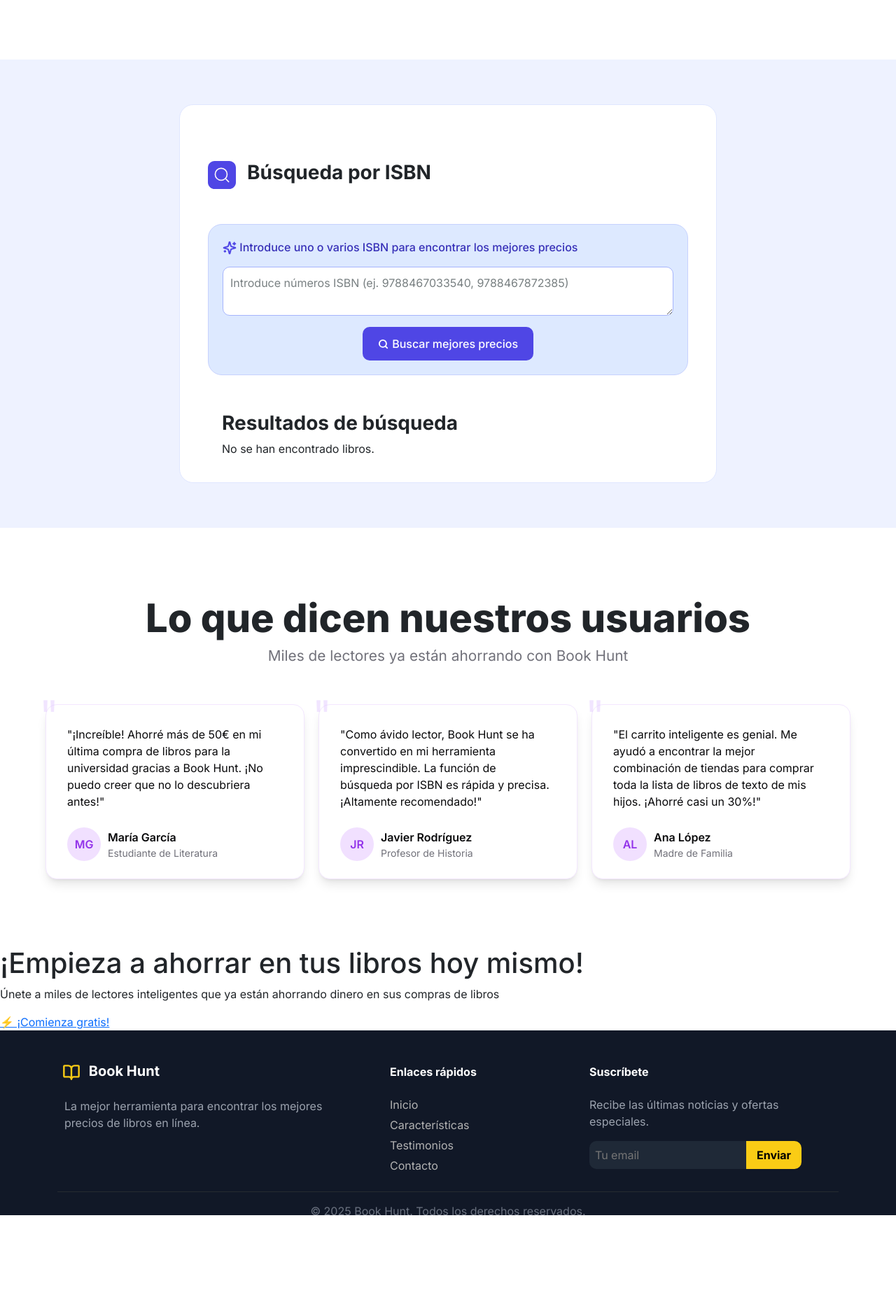
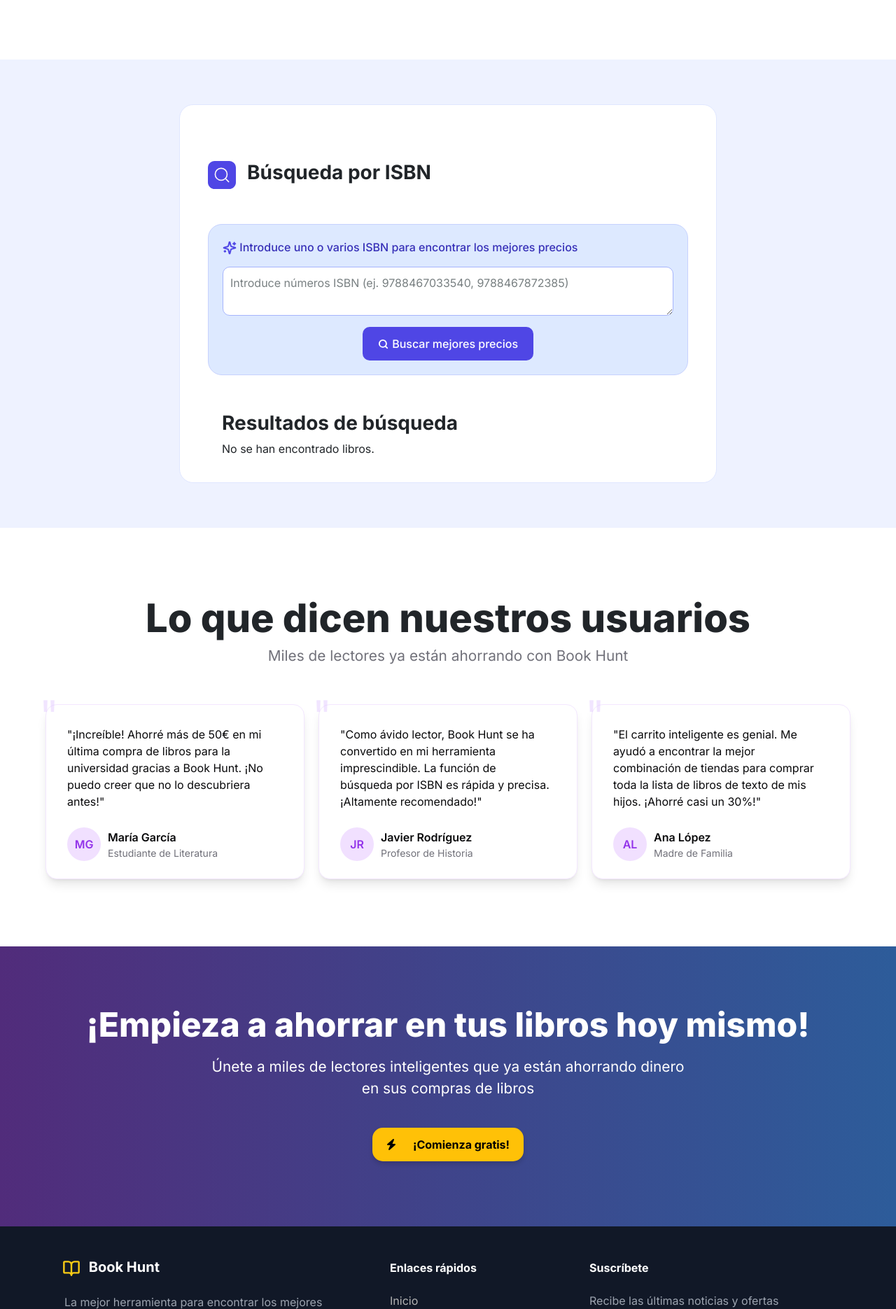
Before and after one commit to UFV-INGINF/BookHunt, a Flask app: page / in a window 1280 px wide. Shown: the part 1240-3110 px from the top of the page at 70% size. Before the commit the page ends 2976 px from the top, so only its background shows below. Run offline with Flask 3, Linux system fonts and the light colour scheme; some libraries are stand-ins or nearby versions.

Commit message:
Empieza a ahorrar

```diff
--- a/app/static/css/styles.css
+++ b/app/static/css/styles.css
@@ -68,7 +68,7 @@ html {
 	overflow: hidden;
 	padding-left: 25px;
 	padding-right: 25px;
-	background: #FACC15;
+	background: #FFC107;
 	border-radius: 50px;
 }
 
@@ -142,26 +142,28 @@ html {
 }
 
 .header-button {
-	overflow-x: visible;
+	overflow: visible;
 	display: flex;
 	flex-direction: row;
 	align-items: center;
 	padding: 20px;
 	font-family: 'Inter', 'Poppins', sans-serif;
-	font-size: 1em;
-	font-weight: 500;
+	color: black;
+	font-weight: bold;
 	width: 263px;
 	height: 48px;
-	background-color: #facd15;
+	background-color: #FFC107;
 	border-color: transparent;
 	border-radius: 15px;
 	transition: 0.5s all;
 	user-select: none;
 	cursor: pointer;
+	margin: 10px;
 }
 
 .header-button:hover {
-	background-color: #eab308;
+	background-color: #E6A800;
+	transform: scale(1.05);
 }
 
 
@@ -559,6 +561,53 @@ html {
 	color: #71717A;
 }
 
+.hero {
+	background: linear-gradient(90deg, #512C7B, #2D5C9A); /* Fondo degradado */
+	padding: 60px 20px;
+	text-align: center;
+	position: relative;
+	position: relative;
+	display: flex;
+	flex-direction: column;
+	align-items: center;
+	justify-content: center;
+	height: 400px;
+}
+
+.hero h1 {
+	font-size: 3em;
+	font-weight: 800;
+	margin-bottom: 15px;
+	color: white;
+}
+
+.hero p {
+	color: white;
+	font-size: 1.3em;
+	font-weight: 400;
+}
+
+.hero .cta-button {
+	display: inline-flex;
+	align-items: center;
+	gap: 8px;
+	background: #FFC107; /* Amarillo vibrante */
+	color: black;
+	font-weight: bold;
+	padding: 12px 20px;
+	border-radius: 15px;
+	box-shadow: 0px 4px 6px rgba(0, 0, 0, 0.15);
+	transition: 0.3s;
+	margin: 10px;
+	margin-top: 25px;
+	cursor: pointer;
+}
+
+.hero .cta-button:hover {
+	background: #E6A800;
+	transform: scale(1.05);
+}
+
 .footer {
 	height: 33vh;
 	width: 100vw;
@@ -600,7 +649,7 @@ html {
 	margin-bottom: 5px;
 }
 .footer-links a:hover {
-	color: #facc15;
+	color: #E6A800;
 }
 
 .footer-subscribe {
@@ -621,7 +670,7 @@ html {
 	outline: none;
 }
 .footer-subscribe button {
-	background-color: #facc15;
+	background-color: #FFC107;
 	color: black;
 	font-family: 'Inter', 'Poppins', sans-serif;
 	font-size: 1em;
@@ -632,7 +681,7 @@ html {
 	border-radius: 0px 10px 10px 0px;
 }
 .footer-subscribe button:hover {
-	background-color: #eab308;
+	background-color: #E6A800;
 }
 .footer-bottom {
 	border-top: 1px solid #262b31;
--- a/app/templates/index.html
+++ b/app/templates/index.html
@@ -78,29 +78,8 @@
                     "
                 >
                     <div class="header-button">
-                        <svg
-                            width="16"
-                            height="16"
-                            viewBox="0 0 16 16"
-                            fill="none"
-                            xmlns="http://www.w3.org/2000/svg"
-                        >
-                            <g clip-path="url(#clip0_2_25)">
-                                <path
-                                    d="M2.66668 9.33334C2.54053 9.33377 2.41684 9.2984 2.30998 9.23133C2.20313 9.16426 2.1175 9.06824 2.06305 8.95445C2.00859 8.84065 1.98754 8.71373 2.00235 8.58845C2.01715 8.46316 2.0672 8.34465 2.14668 8.24667L8.74668 1.44667C8.79619 1.38953 8.86365 1.35091 8.938 1.33716C9.01235 1.32341 9.08917 1.33535 9.15584 1.37101C9.22251 1.40667 9.27507 1.46394 9.30491 1.53341C9.33474 1.60289 9.34007 1.68044 9.32002 1.75334L8.04002 5.76667C8.00227 5.86769 7.9896 5.97635 8.00308 6.08334C8.01656 6.19034 8.05579 6.29246 8.11741 6.38096C8.17903 6.46946 8.2612 6.54168 8.35687 6.59145C8.45253 6.64121 8.55885 6.66702 8.66668 6.66667H13.3333C13.4595 6.66624 13.5832 6.70162 13.69 6.76869C13.7969 6.83576 13.8825 6.93177 13.937 7.04557C13.9914 7.15937 14.0125 7.28628 13.9977 7.41157C13.9829 7.53685 13.9328 7.65537 13.8533 7.75334L7.25335 14.5533C7.20384 14.6105 7.13638 14.6491 7.06203 14.6629C6.98768 14.6766 6.91087 14.6647 6.8442 14.629C6.77752 14.5933 6.72496 14.5361 6.69513 14.4666C6.66529 14.3971 6.65996 14.3196 6.68002 14.2467L7.96002 10.2333C7.99776 10.1323 8.01043 10.0237 7.99695 9.91667C7.98347 9.80968 7.94424 9.70755 7.88262 9.61906C7.821 9.53056 7.73883 9.45833 7.64317 9.40857C7.5475 9.3588 7.44119 9.33299 7.33335 9.33334H2.66668Z"
-                                    stroke="black"
-                                    stroke-width="2"
-                                    stroke-linecap="round"
-                                    stroke-linejoin="round"
-                                />
-                            </g>
-                            <defs>
-                                <clipPath id="clip0_2_25">
-                                    <rect width="16" height="16" fill="white" />
-                                </clipPath>
-                            </defs>
-                        </svg>
-                        <i class="fa-solid fa-bolt"></i>&nbsp &nbsp &nbsp
+                        &nbsp &nbsp &nbsp
+                        <i class="fa-solid fa-bolt"> &nbsp &nbsp </i>
                         ¡Empieza a Ahorrar!
                     </div>
                 </a>
@@ -450,9 +429,19 @@
             <h1>¡Empieza a ahorrar en tus libros hoy mismo!</h1>
             <p>
                 Únete a miles de lectores inteligentes que ya están ahorrando
-                dinero en sus compras de libros
+                dinero <br />
+                en sus compras de libros
             </p>
-            <a href="#" class="cta-button">⚡ ¡Comienza gratis!</a>
+
+            <a
+                href="#buscador"
+                style="text-decoration: none; color: inherit; display: block"
+            >
+                <div class="cta-button">
+                    <i class="fa-solid fa-bolt"> &nbsp &nbsp </i>
+                    ¡Comienza gratis!
+                </div>
+            </a>
         </section>
 
         <footer class="footer">
```
